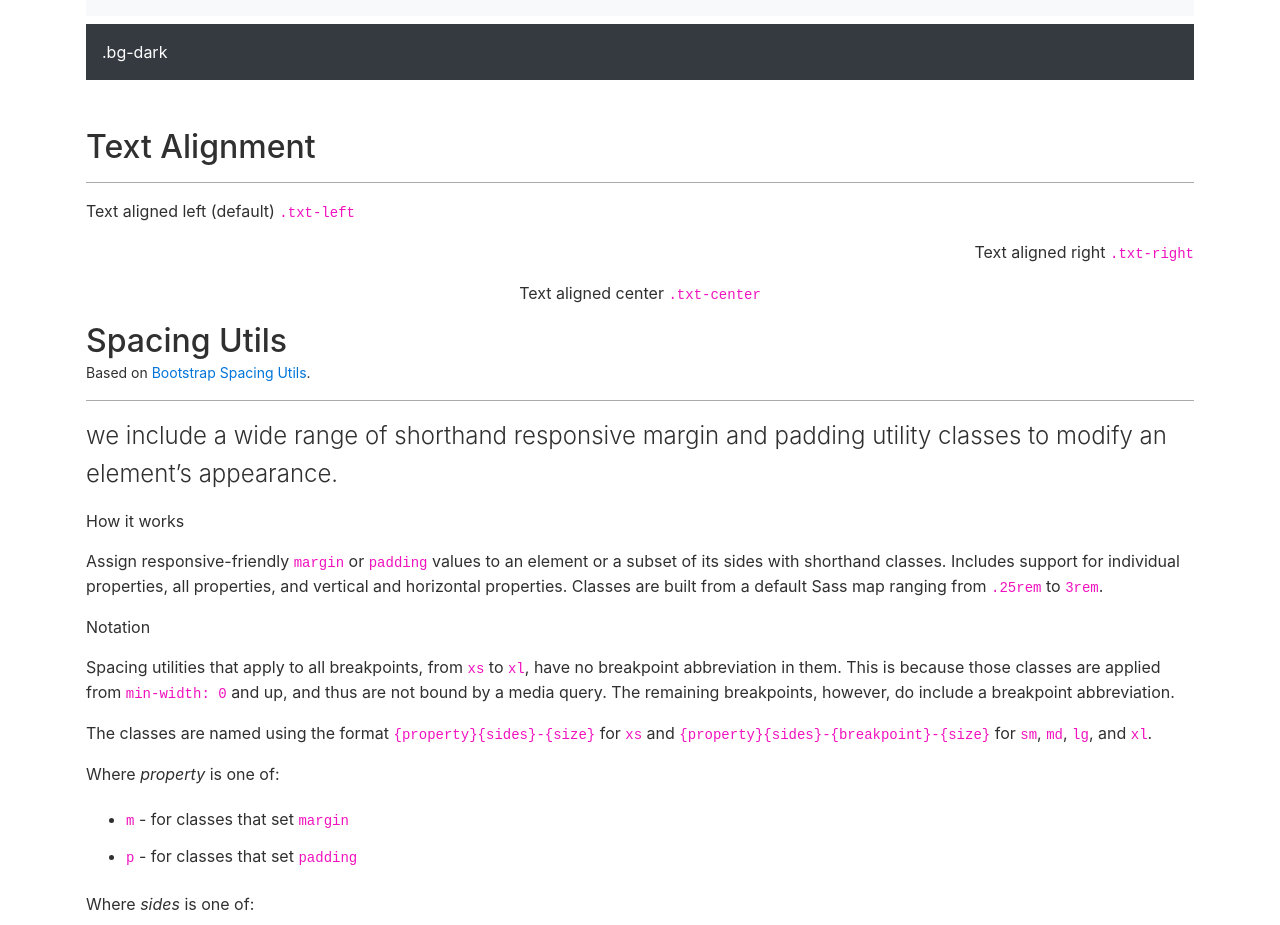
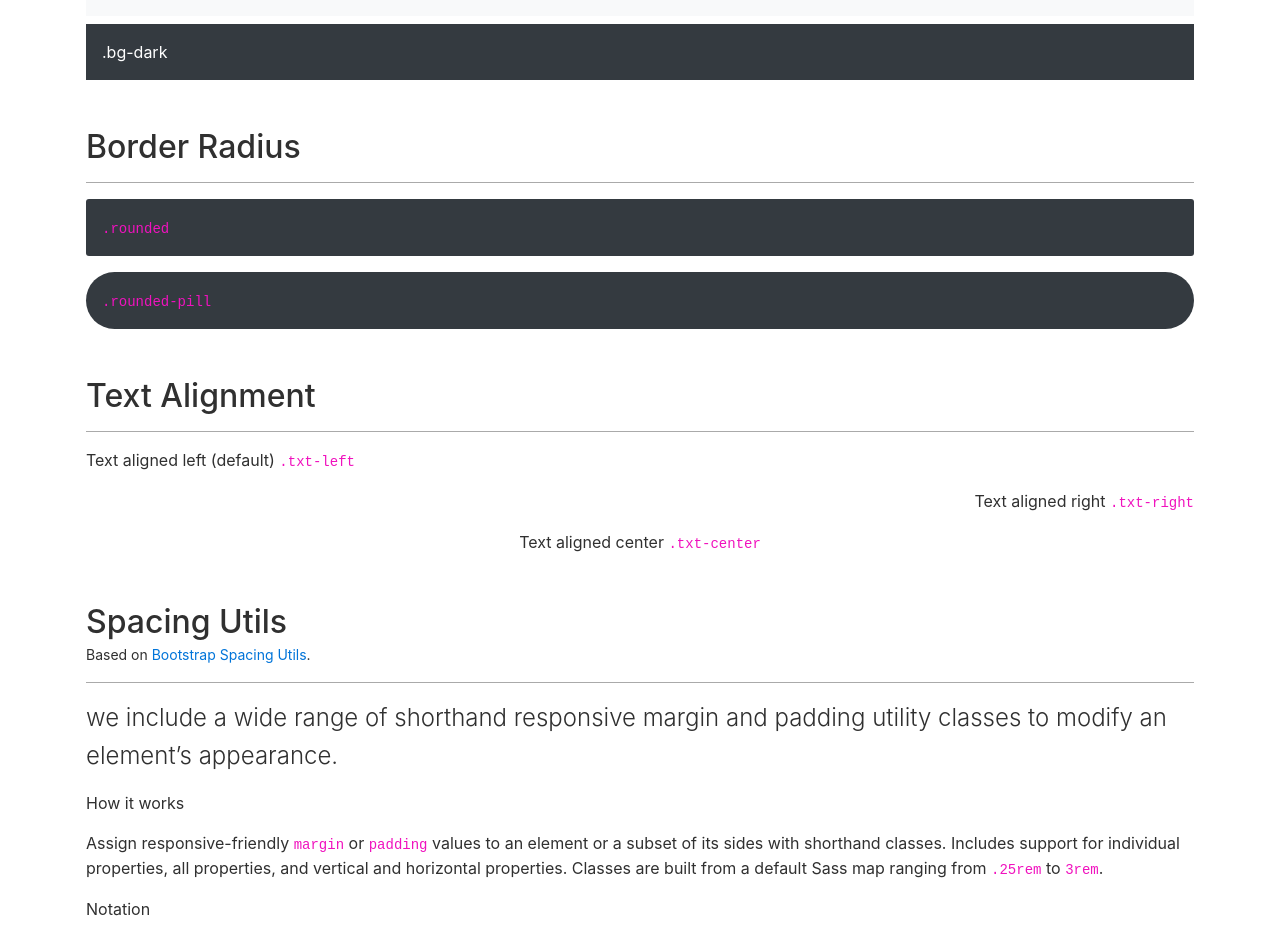
Before and after one commit to FindawayWorld/Solon, a React (Create React App) app: page /#/utils in a window 1280 px wide. Shown: the part 1160-2085 px from the top of the page. Built offline with nearby package versions, Linux system fonts and the light colour scheme.

Commit message:
Add border-radius utils

```diff
--- a/src/pages/Utils.jsx
+++ b/src/pages/Utils.jsx
@@ -30,7 +30,18 @@ const UtilsPage = () => (
             </div>
         </section>
 
-        <section id="text-alignment">
+        <section id="border-radius" className="mb-5">
+            <h2>Border Radius</h2>
+            <hr/>
+            <div className="bg-dark rounded mb-3 p-3">
+                <code>.rounded</code>
+            </div>
+            <div className="bg-dark rounded-pill p-3">
+                <code>.rounded-pill</code>
+            </div>
+        </section>
+
+        <section id="text-alignment" className="mb-5">
             <h2>Text Alignment</h2>
             <hr/>
 
--- a/src/scss/base/_base.scss
+++ b/src/scss/base/_base.scss
@@ -39,3 +39,10 @@ hr {
 img {
     border-style: none;
 }
+
+.rounded {
+    border-radius: $border-radius !important;
+}
+.rounded-pill {
+    border-radius: rem(1000) !important;
+}
```
